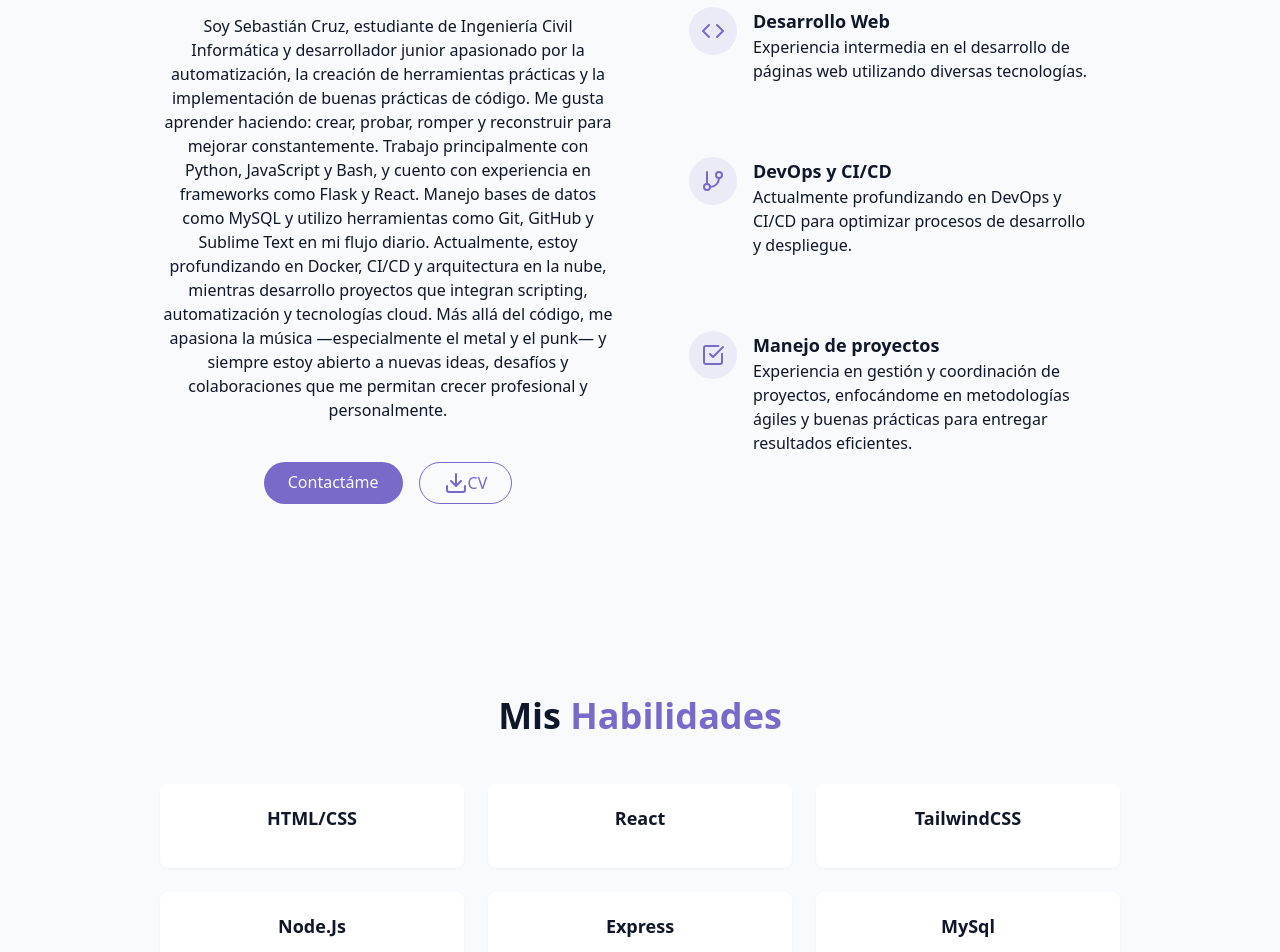
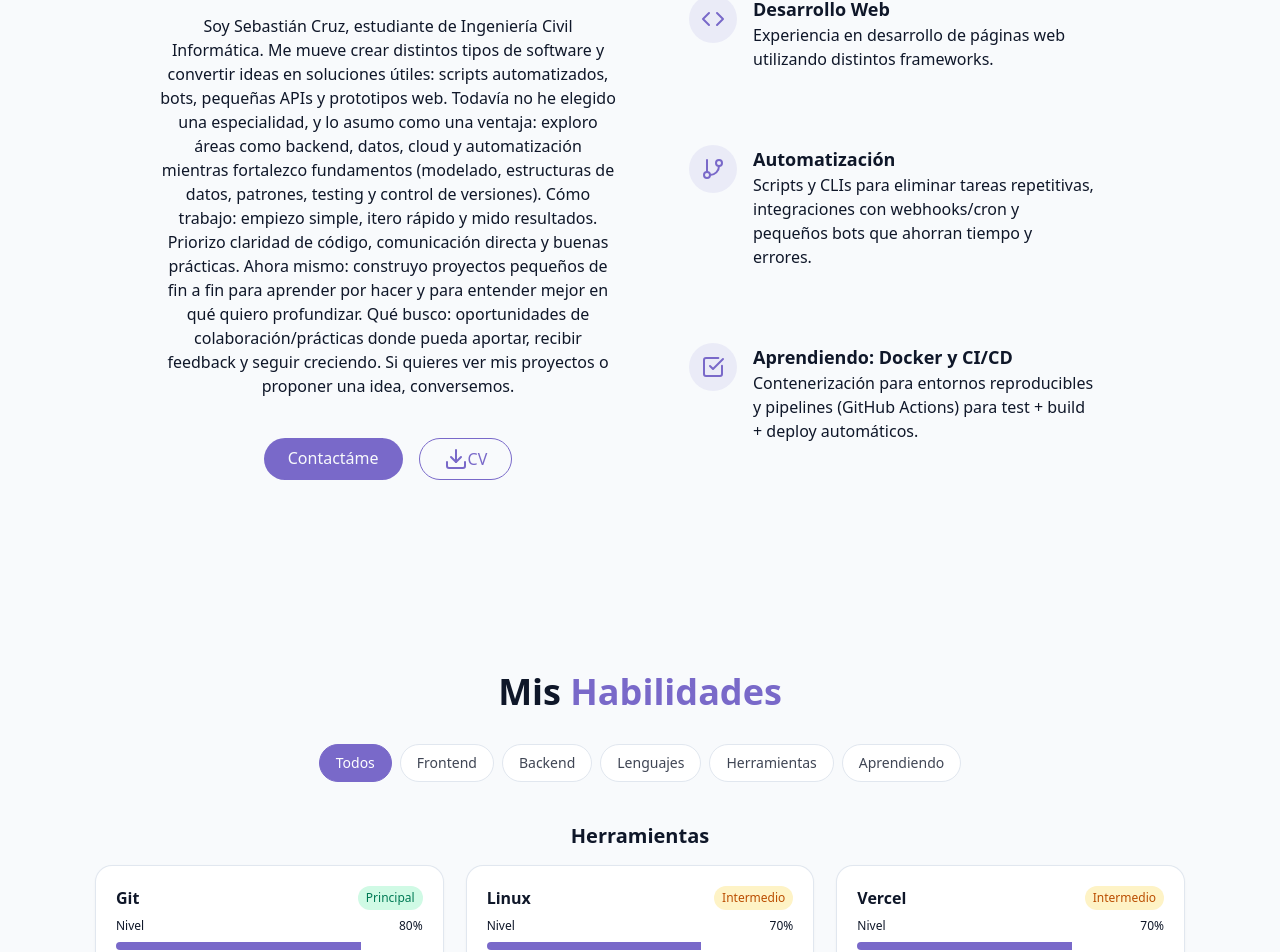
Before and after one commit to sebacruz1/Portafolio, a React (Vite) app: page / in a window 1280 px wide. Shown: the part 1026-1978 px from the top of the page. Built offline with nearby package versions, Linux system fonts and the light colour scheme.

Commit message:
cambios en el texto de about y skills

```diff
--- a/src/components/About.jsx
+++ b/src/components/About.jsx
@@ -14,15 +14,15 @@ export const About = () => {
 					</h3>
 
 					<p className="text-muted-foreground">
-					Soy Sebastián Cruz, estudiante de Ingeniería Civil Informática y desarrollador junior apasionado por la automatización, la creación de herramientas prácticas y la implementación de buenas prácticas de código. Me gusta aprender haciendo: crear, probar, romper y reconstruir para mejorar constantemente.
-					Trabajo principalmente con Python, JavaScript y Bash, y cuento con experiencia en frameworks como Flask y React. Manejo bases de datos como MySQL y utilizo herramientas como Git, GitHub y Sublime Text en mi flujo diario.
-					Actualmente, estoy profundizando en Docker, CI/CD y arquitectura en la nube, mientras desarrollo proyectos que integran scripting, automatización y tecnologías cloud.
-					Más allá del código, me apasiona la música —especialmente el metal y el punk— y siempre estoy abierto a nuevas ideas, desafíos y colaboraciones que me permitan crecer profesional y personalmente.
+    Soy Sebastián Cruz, estudiante de Ingeniería Civil Informática. Me mueve crear distintos tipos de software y convertir ideas en soluciones útiles: scripts automatizados, bots, pequeñas APIs y prototipos web. Todavía no he elegido una especialidad, y lo asumo como una ventaja: exploro áreas como backend, datos, cloud y automatización mientras fortalezco fundamentos (modelado, estructuras de datos, patrones, testing y control de versiones).
+
+        Cómo trabajo: empiezo simple, itero rápido y mido resultados. Priorizo claridad de código, comunicación directa y buenas prácticas.
+        Ahora mismo: construyo proyectos pequeños de fin a fin para aprender por hacer y para entender mejor en qué quiero profundizar.
+    Qué busco: oportunidades de colaboración/prácticas donde pueda aportar, recibir feedback y seguir creciendo.
+
+    Si quieres ver mis proyectos o proponer una idea, conversemos.
+
 					</p>
-					{/*<p className="text-muted-foreground">
-						"Lorem ipsum dolor sit amet, consectetur adipiscing elit, sed do eiusmod tempor incididunt ut labore et dolore magna aliqua. Ut enim ad minim veniam, quis nostrud exercitation ullamco laboris nisi ut aliquip ex ea commodo consequat. Duis aute irure dolor in reprehenderit in voluptate velit esse cillum dolore eu fugiat nulla pariatur. Excepteur sint occaecat cupidatat non proident, sunt in culpa qui officia deserunt mollit anim id est laborum."
-					</p>
-*/}
 					<div className="flex flex-col sm:flex-row gap-4 pt-4 justify-center">
 						<a href="#contacto" className="boton-especial">
 
@@ -52,7 +52,7 @@ export const About = () => {
 							<div className="text-left">
 								<div className="font-semibold text-lg"> Desarrollo Web </div>
 								<p className="text-muted-foreground">
-									Experiencia intermedia en el desarrollo de páginas web utilizando diversas tecnologías.
+									Experiencia en desarrollo de páginas web utilizando distintos frameworks.
 								</p>
 							</div>
 						</div>
@@ -64,9 +64,9 @@ export const About = () => {
 								<GitBranch  className=" h-6 w-6 text-primary"/>
 							</div>
 								<div className="text-left">
-								<div className="font-semibold text-lg"> DevOps y CI/CD </div>
+								<div className="font-semibold text-lg">Automatización </div>
 								<p className="text-muted-foreground">
-									Actualmente profundizando en DevOps y CI/CD para optimizar procesos de desarrollo y despliegue.
+                                    Scripts y CLIs para eliminar tareas repetitivas, integraciones con webhooks/cron y pequeños bots que ahorran tiempo y errores.
 								</p>
 							</div>
 						</div>
@@ -78,9 +78,9 @@ export const About = () => {
 								<CheckSquare className=" h-6 w-6 text-primary"/>
 							</div>
 								<div className="text-left">
-								<div className="font-semibold text-lg"> Manejo de proyectos  </div>
+								<div className="font-semibold text-lg">Aprendiendo: Docker y CI/CD </div>
 								<p className="text-muted-foreground">
-									Experiencia en gestión y coordinación de proyectos, enfocándome en metodologías ágiles y buenas prácticas para entregar resultados eficientes.
+                                    Contenerización para entornos reproducibles y pipelines (GitHub Actions) para test + build + deploy automáticos.
 								</p>
 							</div>
 						</div>
--- a/src/components/HeroSection.jsx
+++ b/src/components/HeroSection.jsx
@@ -21,7 +21,7 @@ export const HeroSection = () => {
 		</div>
 
 		<div className="absolute bottom-8 left-1/2 transform -translate-x-1/2 flex flex-col items-center animate-bounce">
-			Scroll
+        {/*}			Scroll {*/}
 		<ArrowDown className="h-5 text-primary" />
 		</div>
 	</section>
--- a/src/components/Skills.jsx
+++ b/src/components/Skills.jsx
@@ -1,48 +1,131 @@
+import { useMemo, useState } from "react";
 
-const skills = [
-	{name: "HTML/CSS", level:80, category: "frontend"},
-	{name: "React", level:70, category: "frontend"},
-	{name: "TailwindCSS", level:70, category: "frontend"},
+const RAW_SKILLS = [
+  { name: "HTML/CSS", level: 80, category: "frontend" },
+  { name: "React", level: 70, category: "frontend" },
+  { name: "Tailwind CSS", level: 70, category: "frontend" },
 
+  { name: "Node.js", level: 75, category: "backend" },
+  { name: "Express.js", level: 75, category: "backend" },
+  { name: "MySQL", level: 80, category: "backend" },
 
-	{name: "Node.Js", level:75, category: "backend"},
-	{name: "Express", level:75, category: "backend"},
-	{name: "MySql", level:80, category: "backend"},
+  { name: "Python", level: 80, category: "lenguajes" },
+  { name: "JavaScript", level: 70, category: "lenguajes" },
+  { name: "Java", level: 60, category: "lenguajes" },
+  { name: "C", level: 70, category: "lenguajes" },
+  { name: "Bash", level: 60, category: "lenguajes" },
+  { name: "TypeScript", level:60, category: "lenguajes" },
 
-	{name: "Python", level:80, category: "lenguaje"},
-	{name: "Javascript", level:70, category: "lenguaje"},
-	{name: "Java", level:80, category: "lenguaje"},
-	{name: "C", level:70, category: "lenguaje"},
+  { name: "Vercel", level: 70, category: "herramientas" },
+  { name: "Git", level: 80, category: "herramientas" },
+  { name: "Linux", level: 70, category: "herramientas" },
 
-	{name: "Git", level:90, category: "herramientas"},
-	{name: "Linux", level:90, category: "herramientas"},
+  { name: "Docker", level: 40, category: "aprendiendo" },
+  { name: "CI/CD (GitHub Actions)", level: 35, category: "aprendiendo" },
+];
 
+const CATEGORY_LABELS = {
+  todos: "Todos",
+  frontend: "Frontend",
+  backend: "Backend",
+  lenguajes: "Lenguajes",
+  herramientas: "Herramientas",
+  aprendiendo: "Aprendiendo",
+};
 
-
-
-]
-
+function levelLabel(level) {
+  if (level >= 80) return { label: "Principal", cls: "bg-emerald-100 text-emerald-700" };
+  if (level >= 60) return { label: "Intermedio", cls: "bg-amber-100 text-amber-700" };
+  return { label: "Aprendiendo", cls: "bg-indigo-100 text-indigo-700" };
+}
 
 export const Skills = () => {
-	return <section id="skills"
-		className="py-24 px-4 relative bg-secondary/30">
-		<div className="container mx-auto max-w-5xl">
-		<h2 className="text-3xl md:text-4xl font-bold mb-12 text-center">
-			Mis <span className="text-primary"> Habilidades </span>
-		</h2>
+  const [activeCat, setActiveCat] = useState("todos");
 
-		<div className="grid grid-cols-1 sm:grid-cols-2 lg:grid-cols-3 gap-6">
-			{skills.map((skills, key) => (
-				<div key={key} className="bg-card p-5 rounded-lg shadow-xs card-hover top-5">
+  const filteredAndSorted = useMemo(() => {
+    return RAW_SKILLS
+      .filter((s) => (activeCat === "todos" ? true : s.category === activeCat))
+      .sort((a, b) => b.level - a.level || a.name.localeCompare(b.name));
+  }, [activeCat]);
 
-                	<div className="text-left mb-4">
-                		<h3 className="font-bold text-lg text-center top-2"> {skills.name} </h3>
-                	</div>
-                </div>
-			))}
-		</div>
+  const groupedByCategory = useMemo(() => {
+    return filteredAndSorted.reduce((acc, s) => {
+      (acc[s.category] = acc[s.category] || []).push(s);
+      return acc;
+    }, {});
+  }, [filteredAndSorted]);
 
-		</div>
-		</section>
+  const visibleCategories = activeCat === "todos" ? Object.keys(groupedByCategory) : [activeCat];
 
+  return (
+    <section id="skills" className="py-24 px-4 bg-secondary/30">
+      <div className="container mx-auto max-w-6xl">
+        <h2 className="text-3xl md:text-4xl font-bold mb-8 text-center">
+          Mis <span className="text-primary">Habilidades</span>
+        </h2>
+
+        {/* Filtros por categoría */}
+        <div className="flex flex-wrap justify-center gap-2 mb-10">
+          {Object.entries(CATEGORY_LABELS).map(([key, label]) => (
+            key === "todos" || RAW_SKILLS.some((s) => s.category === key) ? (
+              <button
+                key={key}
+                onClick={() => setActiveCat(key)}
+                className={`px-4 py-2 rounded-full text-sm border transition ${
+                  activeCat === key
+                    ? "bg-primary text-white border-primary"
+                    : "bg-card text-foreground/80 hover:bg-muted border-border"
+                }`}
+              >
+                {label}
+              </button>
+            ) : null
+          ))}
+        </div>
+
+        {visibleCategories.map((cat) => (
+          <CategoryBlock key={cat} title={CATEGORY_LABELS[cat] || cat} items={groupedByCategory[cat] || []} />
+        ))}
+      </div>
+    </section>
+  );
 };
+
+function CategoryBlock({ title, items }) {
+  if (!items?.length) return null;
+
+  return (
+    <div className="mb-10">
+      <h3 className="text-xl font-semibold mb-4">{title}</h3>
+      <div className="grid grid-cols-1 sm:grid-cols-2 lg:grid-cols-3 gap-6">
+        {items.map((s) => {
+          const ll = levelLabel(s.level);
+          return (
+            <div
+              key={s.name}
+              className="bg-card p-5 rounded-2xl shadow-sm ring-1 ring-border hover:shadow-md transition"
+            >
+              <div className="flex items-center justify-between mb-2">
+                <span className="font-semibold">{s.name}</span>
+                <span className={`text-xs px-2 py-1 rounded-full ${ll.cls}`}>{ll.label}</span>
+              </div>
+              <div className="flex items-center justify-between text-xs mb-2">
+                <span className="text-muted-foreground">Nivel</span>
+                <span className="tabular-nums">{s.level}%</span>
+              </div>
+              <div
+                className="h-2 w-full bg-muted rounded-full overflow-hidden"
+                role="progressbar"
+                aria-valuemin={0}
+                aria-valuemax={100}
+                aria-valuenow={s.level}
+              >
+                <div className="h-full bg-primary" style={{ width: `${s.level}%` }} />
+              </div>
+            </div>
+          );
+        })}
+      </div>
+    </div>
+  );
+}
```
